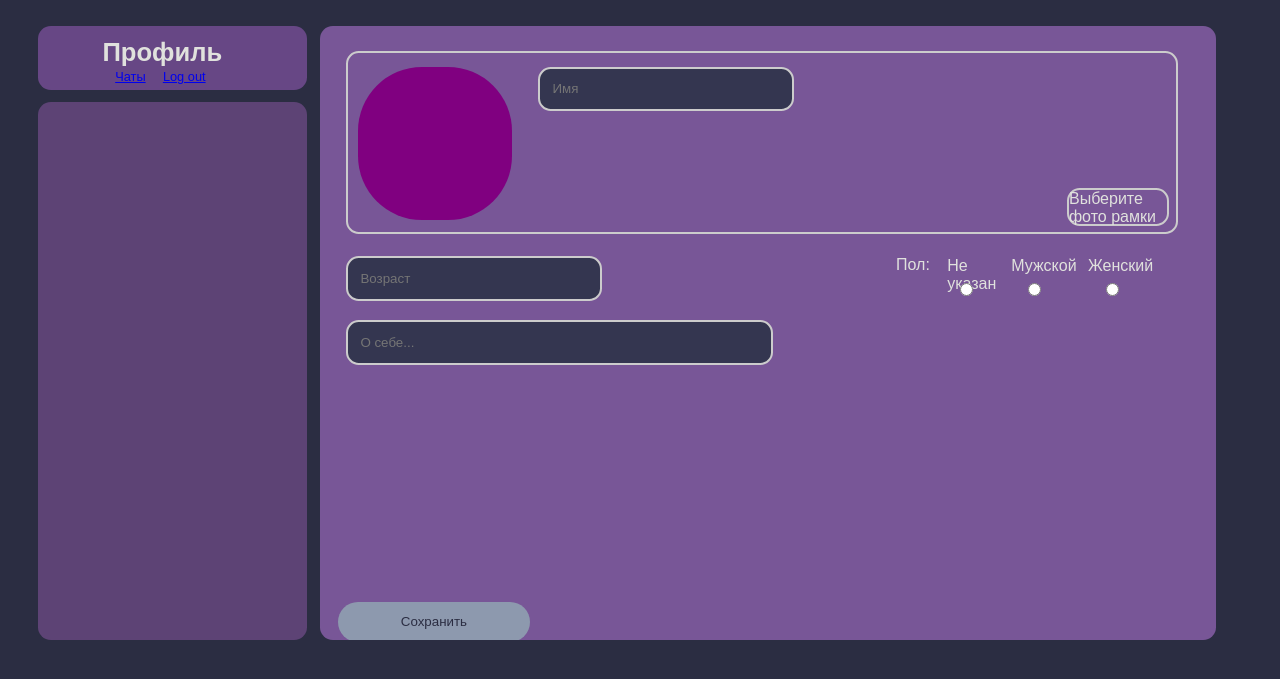
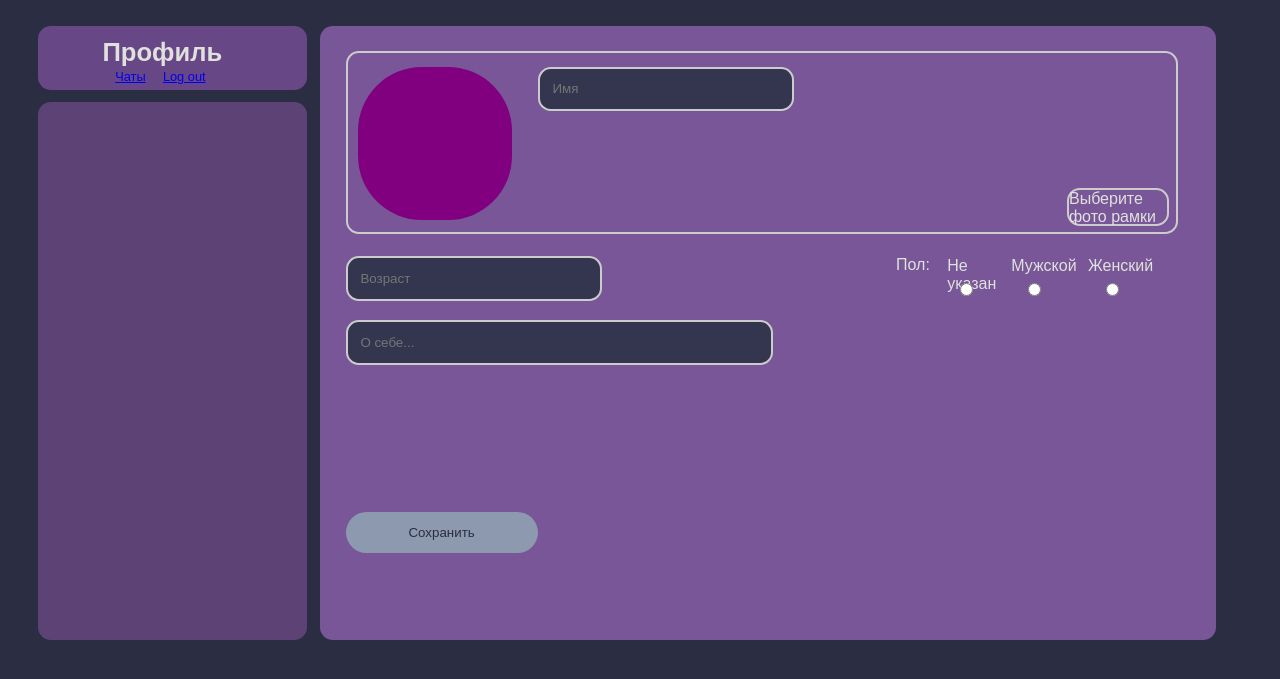
Before and after one commit to Nhrust/Project_TPP3, a Flask app: template templates/profile.html in a window 1280 px wide. Shown: the top 679 px of the page. Run offline with Flask 3, Linux system fonts and the light colour scheme; the template is opened without the code that fills it, so the values that code supplies are empty.

Commit message:
правки сраницы прфиля (баг с кнопкой сохранить)

```diff
--- a/static/css/profile.css
+++ b/static/css/profile.css
@@ -49,13 +49,14 @@ input[type="number"], select, textarea {
 }
 
 input[type="submit"] {
+    position: absolute;
     width: 15vw;
     background-color: #8D99AE; /* Светло-серый цвет кнопки */
     color: #2B2D42; /* Темно-синий текст */
     padding: 1vw 4vw;
     margin: 1vw 0;
-    margin-left: 2%;
-    margin-top:58%;
+    left: 2vw;
+    top:37vw;
     border: none;
     border-radius: 2vw;
     cursor: pointer;
```
